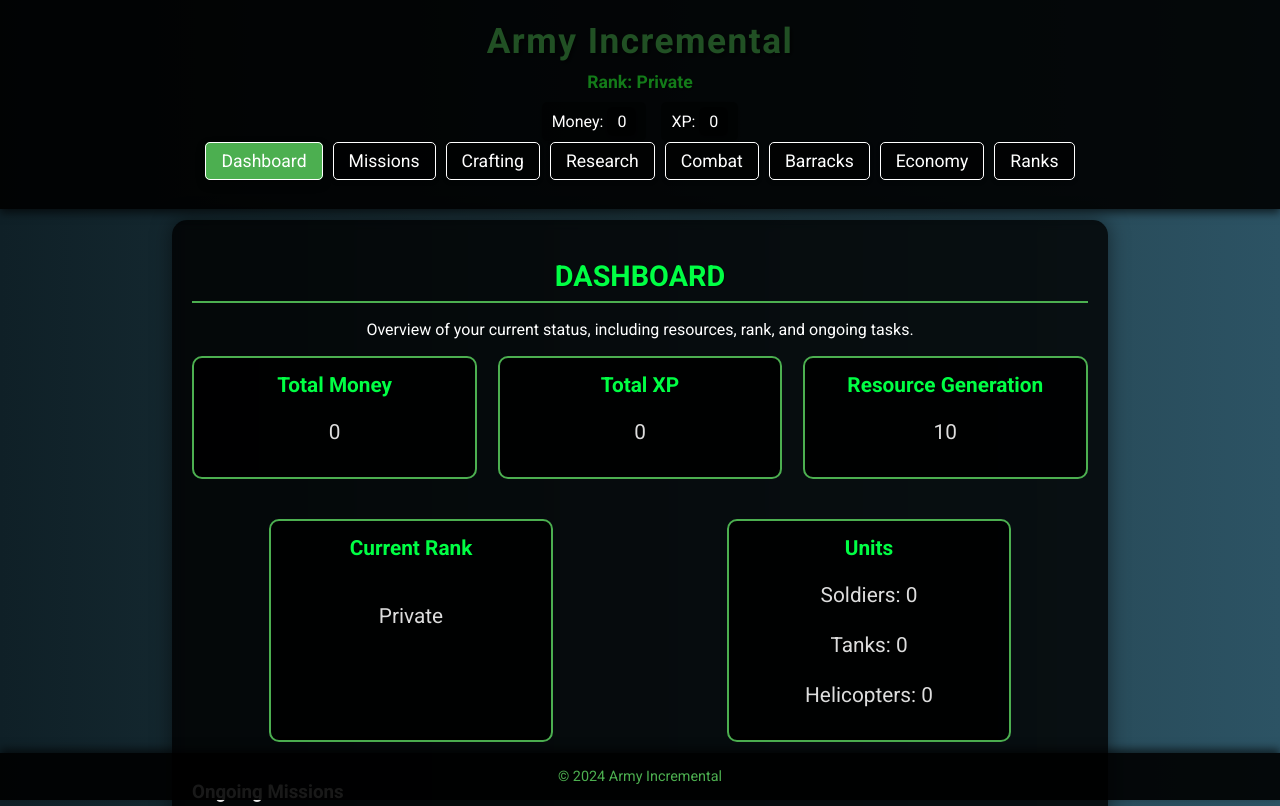
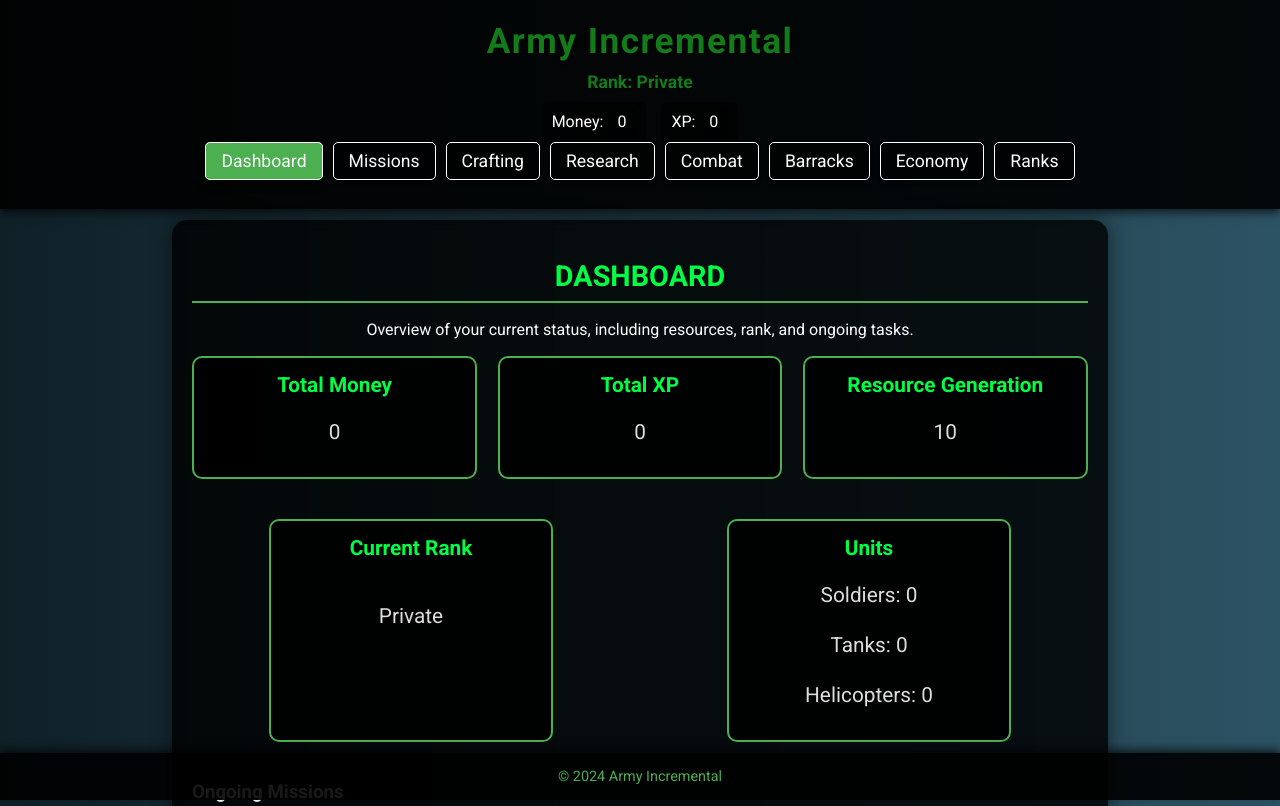
Before and after one commit to lolio9/Army-Incremental, a website: page index.html in a window 1280 px wide. Shown: the top 806 px of the page. Drawn offline with Linux system fonts and the light colour scheme.

Commit message:
Updated the Army Incremental color

```diff
--- a/styles.css
+++ b/styles.css
@@ -25,7 +25,7 @@ header h1 {
     margin: 0;
     font-size: 2.2rem;
     font-weight: bold;
-    color: #215024;
+    color: #137b19;
     text-shadow: 2px 2px 4px rgba(0, 0, 0, 0.7);
     letter-spacing: 1.5px;
 }
```
